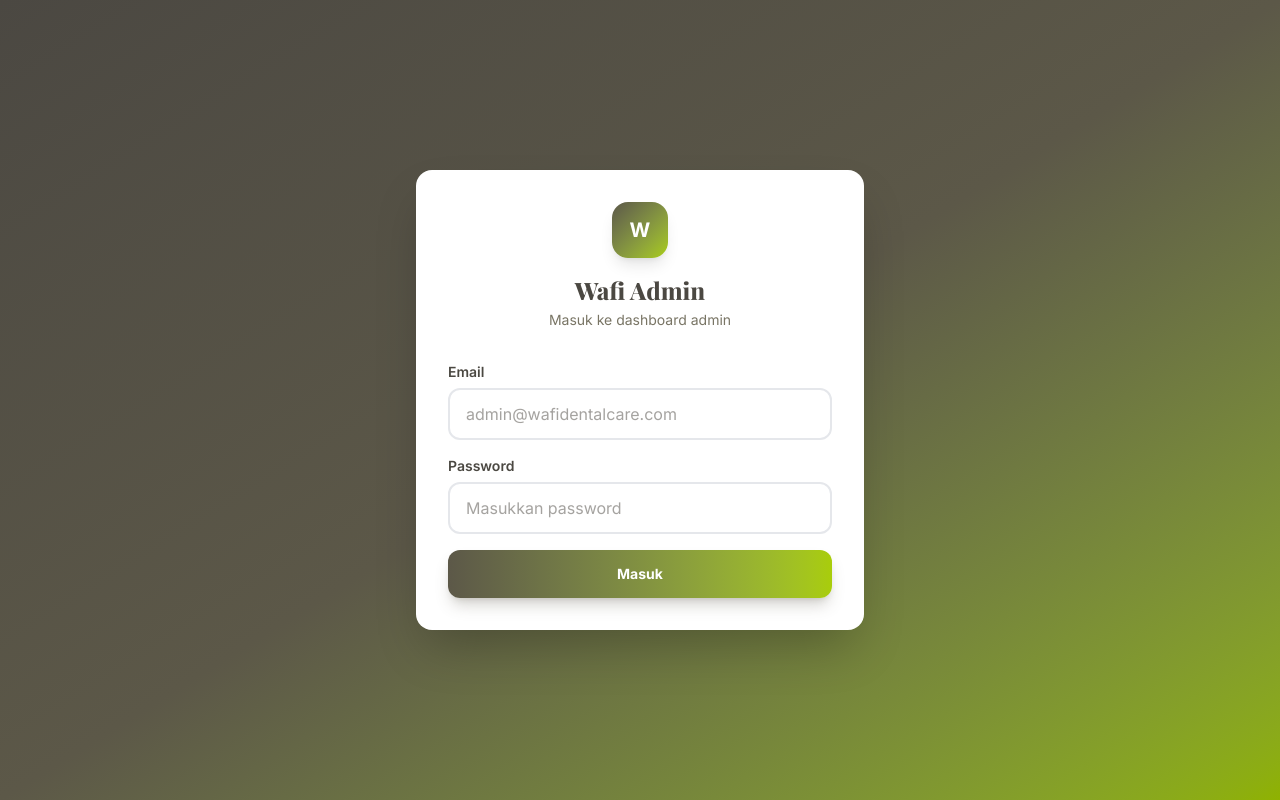
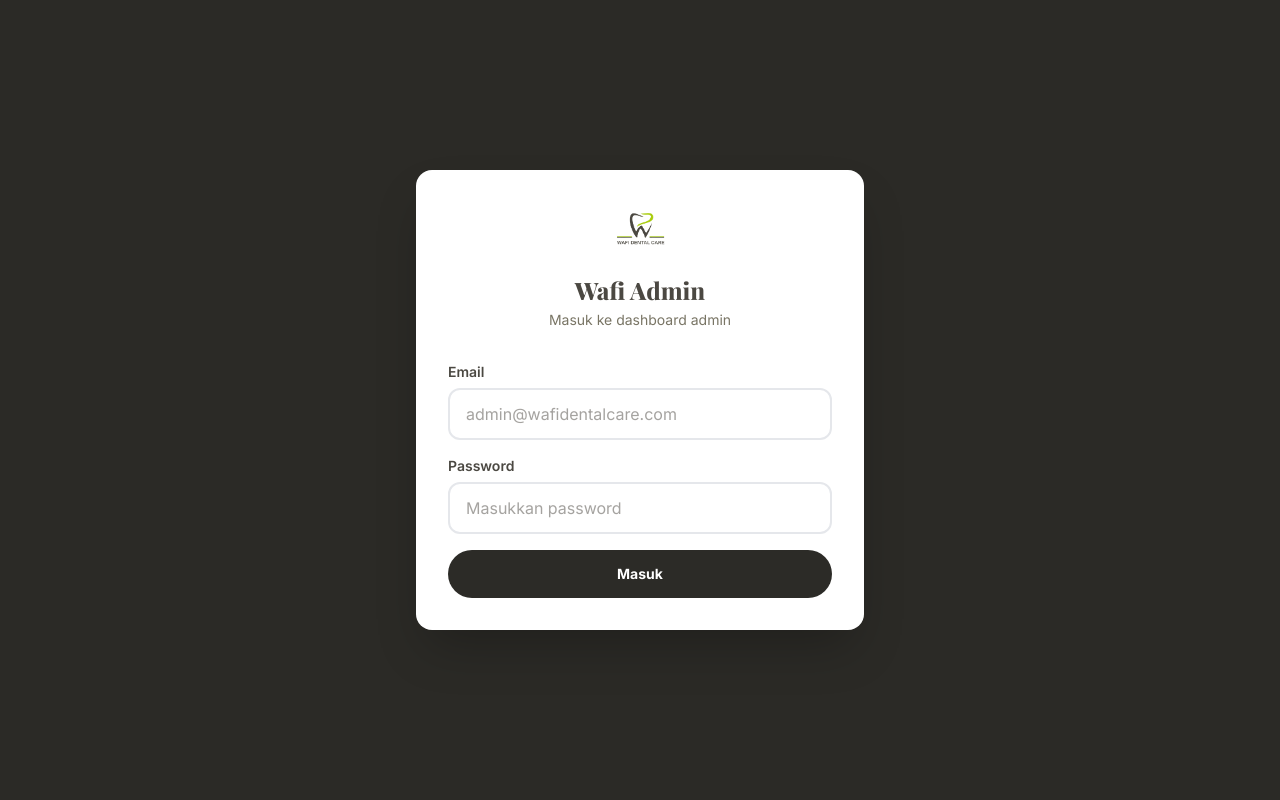
Before and after one commit to fajaraji/wafi-dental-care, a Next.js app: page /admin/login in a window 1280 px wide. Built offline with nearby package versions, Linux system fonts and the light colour scheme; a web font is replaced by a local one.

Commit message:
fix: midtrans item name, booking doctor photo, favicon, login logo

```diff
--- a/src/app/[locale]/booking/page.tsx
+++ b/src/app/[locale]/booking/page.tsx
@@ -180,8 +180,16 @@
             }`}
           >
             <div className="flex items-center gap-4">
-              <div className="flex h-12 w-12 flex-shrink-0 items-center justify-center rounded-full border border-brand-600/25 font-bold text-lg text-brand-700">
-                {doc.name.charAt(0)}
+              <div className="relative flex h-12 w-12 flex-shrink-0 items-center justify-center overflow-hidden rounded-full border border-brand-600/25 font-bold text-lg text-brand-700">
+                <span>{doc.name.charAt(0)}</span>
+                <img
+                  src={doc.photo}
+                  alt={doc.name}
+                  className="absolute inset-0 h-full w-full object-cover object-top"
+                  onError={(e) => {
+                    e.currentTarget.style.display = "none";
+                  }}
+                />
               </div>
               <div>
                 <p className="font-bold text-text-primary">{doc.name}</p>
--- a/src/app/admin/login/page.tsx
+++ b/src/app/admin/login/page.tsx
@@ -32,12 +32,10 @@
   };
 
   return (
-    <div className="flex min-h-screen items-center justify-center bg-gradient-to-br from-brand-700 via-brand-600 to-accent-600 p-4">
+    <div className="flex min-h-screen items-center justify-center bg-brand-900 p-4">
       <div className="w-full max-w-md rounded-2xl bg-white p-8 shadow-2xl">
         <div className="text-center mb-8">
-          <div className="mx-auto flex h-14 w-14 items-center justify-center rounded-2xl bg-gradient-to-br from-brand-600 to-accent-500 text-white font-bold text-xl shadow-lg">
-            W
-          </div>
+          <img src="/logo.png" alt="Wafi Dental Care" className="mx-auto h-14 w-auto" />
           <h1 className="mt-4 text-2xl font-extrabold text-text-primary font-display">
             Wafi Admin
           </h1>
@@ -82,7 +80,7 @@
           <button
             type="submit"
             disabled={loading}
-            className="w-full rounded-xl bg-gradient-to-r from-brand-600 to-accent-500 py-3.5 text-sm font-bold text-white shadow-lg shadow-brand-600/25 transition-all duration-300 hover:scale-105 hover:shadow-xl disabled:opacity-60 disabled:hover:scale-100"
+            className="w-full rounded-full bg-ink py-3.5 text-sm font-bold text-white transition-colors hover:bg-brand-700 disabled:opacity-60 disabled:hover:scale-100"
           >
             {loading ? "Masuk..." : "Masuk"}
           </button>
--- a/src/app/api/midtrans/token/route.ts
+++ b/src/app/api/midtrans/token/route.ts
@@ -56,7 +56,7 @@
           id: `SVC-${service.id}`,
           price: service.price,
           quantity: 1,
-          name: `${isId ? service.titleId : service.titleEn} — drg. ${doctor.name.split(",")[0]} | ${date} ${timeSlot}`,
+          name: (isId ? service.titleId : service.titleEn).slice(0, 50),
         },
       ],
       callbacks: {
--- a/src/app/manifest.ts
+++ b/src/app/manifest.ts
@@ -13,8 +13,8 @@
       "Klinik gigi profesional di Yogyakarta — Tepat Tindakanya, Jelas Biayanya",
     start_url: "/",
     display: "standalone",
-    background_color: "#ffffff",
-    theme_color: "#1565C0",
+    background_color: "#fbf9f3",
+    theme_color: "#4B4842",
     icons: hasLogo
       ? [
           {
```
Also changed, not shown: .scratch/booking-admin-crud/issues/01-save-booking.md (added), .scratch/booking-admin-crud/issues/02-midtrans-client-key.md (added), .scratch/booking-admin-crud/issues/03-admin-services-crud.md (added), .scratch/booking-admin-crud/issues/04-admin-doctors-crud.md (added), .scratch/booking-admin-crud/issues/05-admin-patients-crud.md (added), .scratch/booking-admin-crud/issues/06-admin-testimonials-crud.md (added), .scratch/booking-admin-crud/issues/07-admin-messages-read.md (added), src/app/apple-icon.png (added), src/app/icon.png (added).
